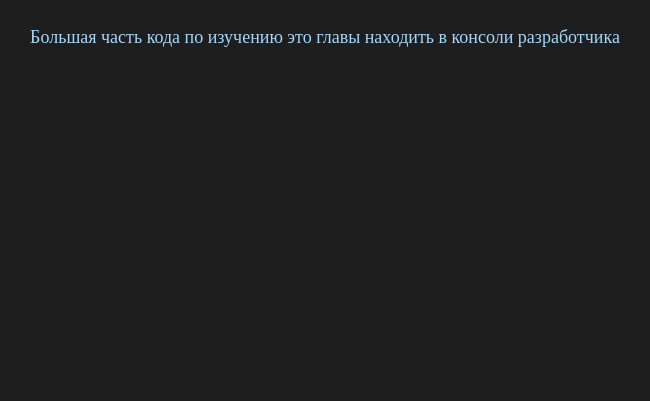
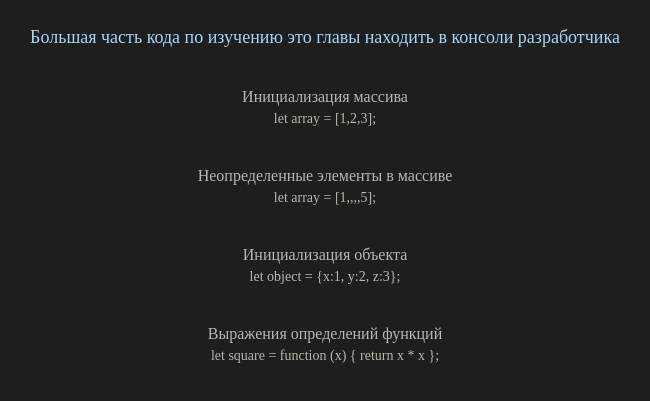
Before and after one commit to XXXmez/JSFlanagan, a plain HTML site: page chapters/ch04/index.html in a window 1280 px wide. Shown: the part 71-472 px from the top of the page, without its empty margins (315-965 px from the left). Drawn offline with Linux system fonts and the light colour scheme.

Commit message:
Began studying chapter 4. Section: Property Access Expressions

```diff
--- a/chapters/ch04/script.js
+++ b/chapters/ch04/script.js
@@ -0,0 +1,92 @@
+const main = document.querySelector('.main');
+
+function addContent (name, text) {
+    main.innerHTML += `
+        <div class="content">
+            <div class="contentText">
+                <span class="nameContent">${name}</span>
+                <span class="textContent">${text}</span>
+            </div>
+        </div>
+    `
+}
+
+// 4.1. Первичные выражения
+    // Первичными выражениями в JavaScript являются константы или литеральные значения,
+    // определенные ключевые слова языка и ссылки на переменные
+
+    // Литералы — это постоянные значения, встроенные напрямую в программу
+        1.23            // числоловой литерал
+        'string'        // строковый  литерал
+        // /шаблон/     // регулярный литерал
+
+    // Зарезервированные первичными выражениями
+        true        // Вычисляется как булевское истинное значение
+        false       // Вычисляется как булевское ложное значение
+        null        // Вычисляется как нулевое значение
+        this        // Вычисляется как "текущий” объект
+
+    // третий тип первичных выражений представляет собой ссылку на
+    // переменную, константу или свойство глобального объекта:
+        // i                // Вычисляется как значение переменной i
+        // sum              // Вычисляется как значение переменной sum
+        // undefined        // Вычисляется как "неопределенное" свойство глобального объекта
+
+    // ReferenceError - переменной не существует
+
+
+// 4.2. Инициализаторы объектов и массивов
+    // Инициализаторы объектов и массивов — это выражения, значениями которых
+    // будут вновь созданные объекты или массивы
+
+    // Инициализатор массива представляет собой разделяемый запятыми список сражений, содержащийся в квадратных скобках
+        let array1 = [];                // Пустой массив
+        let array2 = [1+3, 4+3];        // Двухэлементный массив 4 7
+        addContent('Инициализация массива', 'let array = [1,2,3];');
+
+    // выражения элементов в инициализаторе мас
+    // сами могут быть инициализаторами мас
+    // Вложенный массив
+        let array3 = [[1],[2,3],[4,5,6]];
+
+    // В литерал массива можно включать неопределенные элементы
+        let array4 = [1,,,,5];      // => [1, пусто × 3, 5]
+        addContent('Неопределенные элементы в массиве', 'let array = [1,,,,5];');
+
+    // В инициализаторе массива разрешена хвостовая запятая, неопеделенного массива не будет
+        let array5 = [1,2,3,];      // => [1, 2, 3]
+
+    // Инициализатор объектов похоже на массивы
+    // квадратные скобки [] меняются на фигурные {}
+    // каждое подвыражение снабжается префиксом с именем свойства и двоеточием
+        let object1 = {};
+        let object2 = {x:1, y:2, z:3};
+        addContent('Инициализация объекта', 'let object = {x:1, y:2, z:3};');
+
+    // Вложенные объектные литералы
+        let object3 = {
+            obj1: {x: 1, y: 2},
+            obj2: {x: 3, y: 4}
+        };
+
+// 4.3. Выражения определений функций
+    let square = function (x) { return x * x };         // квадрат  числа
+    addContent('Выражения определений функций', 'let square = function (x) { return x * x };');
+
+// 4.4. Выражения доступа к свойствам
+    // Есть два вида синтаксиса для доступа к свойствам
+    // выражение . идентификатор
+    // выражение [ выражение ]
+
+    let object4 = {x:1, y: {z:2, c: 3}};
+    let array6 = [object4 , 1,[2,3]];
+
+    console.log(object4.x);
+    console.log(object4.y.z);
+    console.log(object4['x']);
+
+    console.log(array6[1]);
+    console.log(array6[2]['1']);
+    console.log(array6[0].y);
+
+    // 90
--- a/chapters/ch04/style.css
+++ b/chapters/ch04/style.css
@@ -19,12 +19,26 @@ body {
 .main > div {
     margin-bottom: 20px;
 }
-.headerTitle, .foreword {
+.headerTitle, .foreword, .content {
     padding: 10px 30px;
 }
 .headerTitleText {
     font-size: 25px;
 }
+
+.contentText {
+    display: flex;
+    flex-direction: column;
+    align-items: center;
+}
+.nameContent {
+    font-size: 16px;
+    margin-bottom: 5px;
+}
+.textContent {
+    font-size: 14px;
+}
+
 .forewordText {
     color: #a4d6f9;
 }
```
